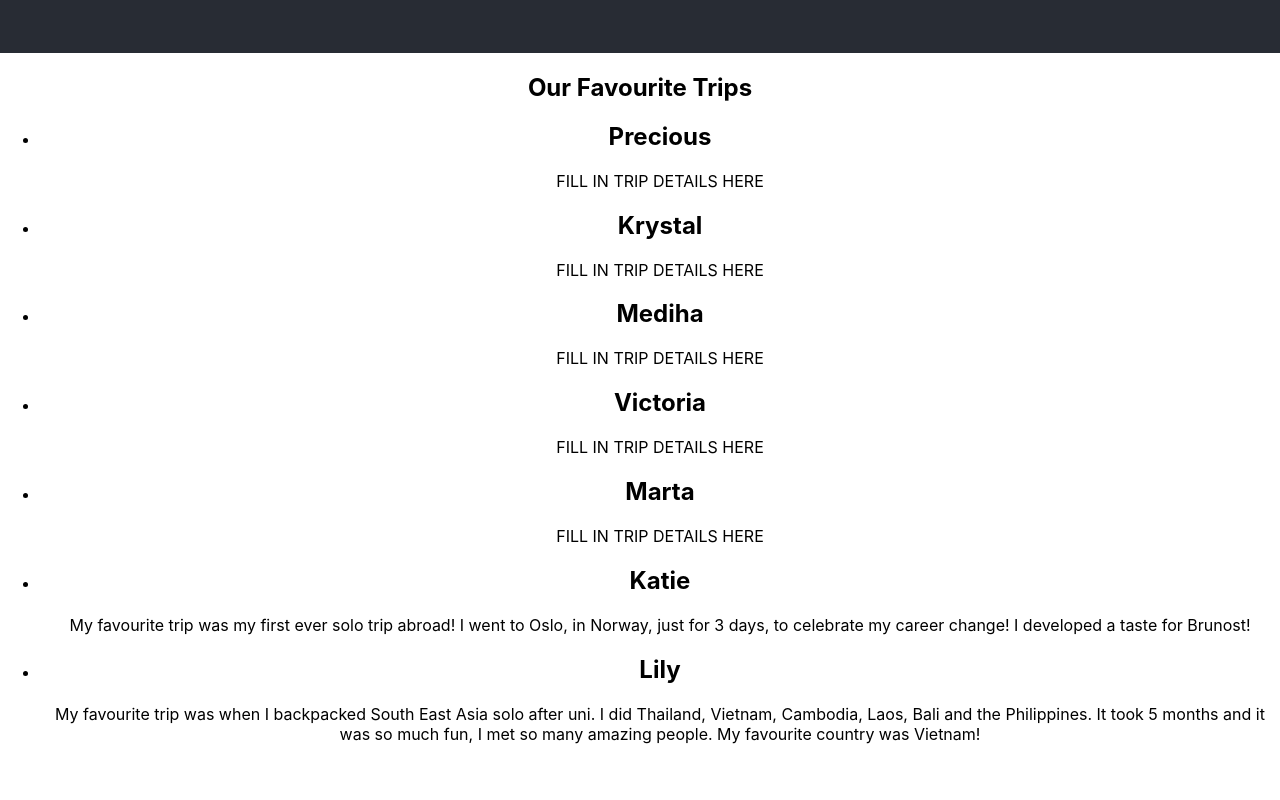
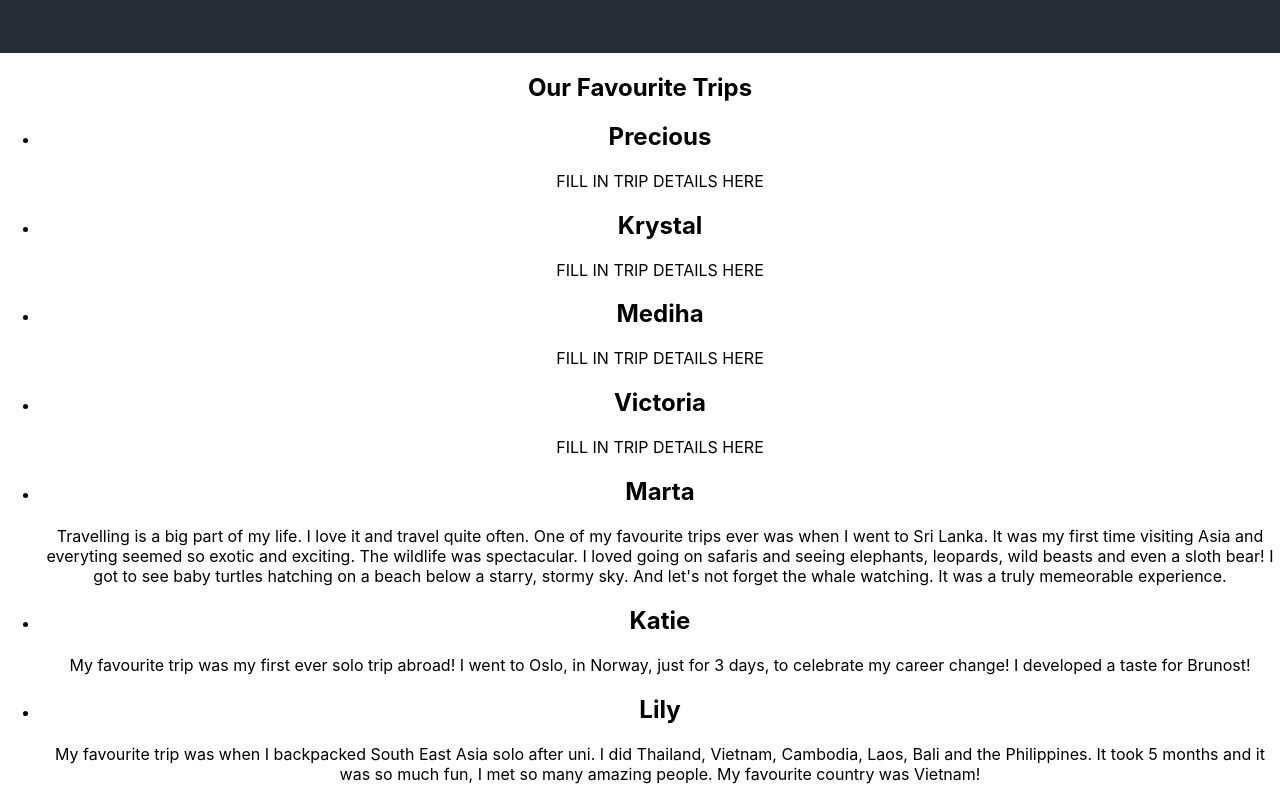
Before and after one commit to lilywright17/TripScribe, a React (Create React App) app in the folder tripscribe/: page / in a window 1280 px wide. Shown: the part 747-1547 px from the top of the page. Before the commit the page ends 1507 px from the top, so only its background shows below. Built offline with nearby package versions, Linux system fonts and the light colour scheme.

Commit message:
Marta added p tag about her travels

```diff
--- a/tripscribe/src/App.js
+++ b/tripscribe/src/App.js
@@ -27,7 +27,7 @@ function App() {
             </li>
             <li>
               <h2>Marta</h2>
-              <p>FILL IN TRIP DETAILS HERE</p>
+              <p>Travelling is a big part of my life. I love it and travel quite often. One of my favourite trips ever was when I went to Sri Lanka. It was my first time visiting Asia and everyting seemed so exotic and exciting. The wildlife was spectacular. I loved going on safaris and seeing elephants, leopards, wild beasts and even a sloth bear! I got to see baby turtles hatching on a beach below a starry, stormy sky. And let's not forget the whale watching. It was a truly memeorable experience. </p>
             </li>
             <li>
               <h2>Katie</h2>
```
